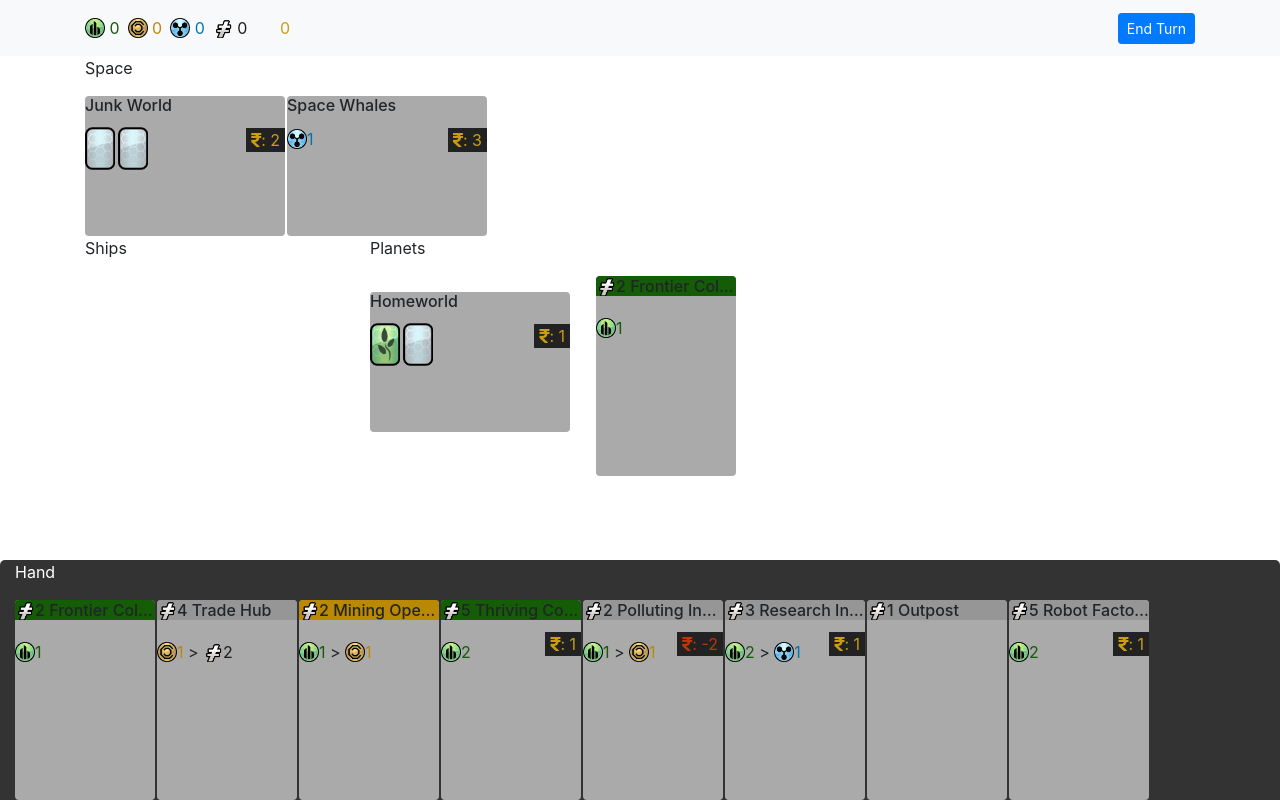
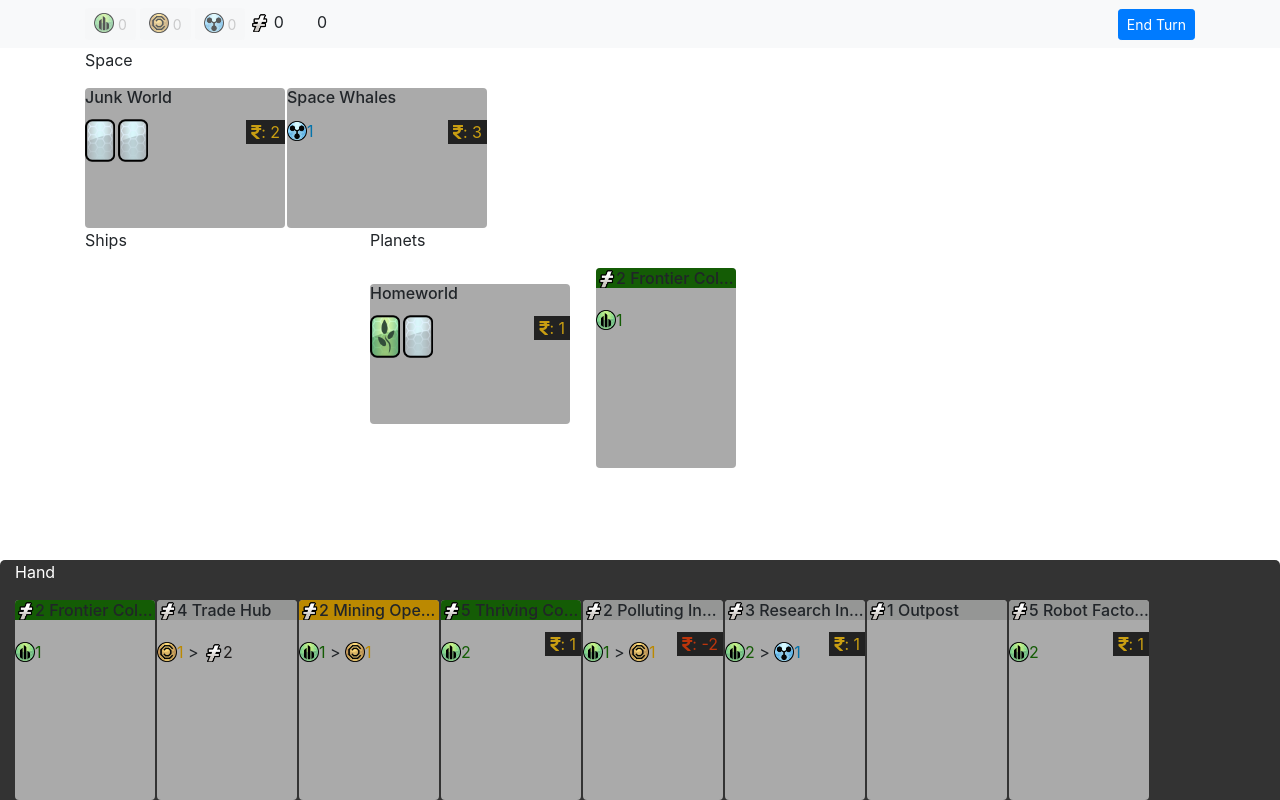
Before and after one commit to jurgensweere/ttg, an Angular app: page /game in a window 1280 px wide. Built offline with nearby package versions, Linux system fonts and the light colour scheme.

Commit message:
Implemented resource for card

```diff
--- a/src/app/game/board/board.component.html
+++ b/src/app/game/board/board.component.html
@@ -2,20 +2,19 @@
     <nav class="navbar navbar-expand-lg bg-light">
         <div class="container">
             <div class="mr-auto">
-                <!-- <a class="navbar-brand" href="#">TTG</a> -->
-                <span class="navbar-text mr-2 manpower">
+                <button class="btn btn-secudary btn-sm mr-1" type="button" (click)="onManpowerClicked()" [disabled]="gameService.manpower < 3">
                     <i class="icon manpower"></i> {{ gameService.manpower }}
-                </span>
-                <span class="navbar-text mr-2 production">
+                </button>
+                <button class="btn btn-secudary btn-sm mr-1" type="button" (click)="onProductionClicked()" [disabled]="gameService.production < 1 ">
                     <i class="icon production"></i> {{ gameService.production }}
-                </span>
-                <span class="navbar-text mr-2 science">
+                </button>
+                <button class="btn btn-secudary btn-sm mr-1" type="button" (click)="onScienceClicked()" [disabled]="gameService.science < 1 ">
                     <i class="icon science"></i> {{ gameService.science }}
-                </span>
-                <span class="navbar-text mr-2 credits">
+                </button>
+                <span class="mr-1">
                     <i class="icon credits"></i> {{ gameService.credits }}
                 </span>
-                <span class="navbar-text mr-2 renown">
+                <span class="mr-1">
                     <i class="icon renown"></i> {{ gameService.renown }}
                 </span>
             </div>
--- a/src/app/game/board/board.component.ts
+++ b/src/app/game/board/board.component.ts
@@ -104,4 +104,16 @@ export class BoardComponent implements OnInit {
     }
     this.cardSelectedContext = null;
   }
+
+  onManpowerClicked() {
+    this.gameService.manpowerToCard();
+  }
+
+  onProductionClicked() {
+    this.gameService.productionToCard();
+  }
+
+  onScienceClicked() {
+    // TODO: figure out how to implement a search in the discard pile
+  }
 }
--- a/src/app/game/game.service.ts
+++ b/src/app/game/game.service.ts
@@ -373,6 +373,24 @@ export class GameService {
         });
     }
 
+    manpowerToCard() {
+        if (this.manpower < 3) {
+            this.messageService.addWarning(`You need 3 manpower to get a card`);
+            return;
+        }
+        this.manpower -= 3;
+        this.drawCard();
+    }
+
+    productionToCard() {
+        if (this.production < 1) {
+            this.messageService.addWarning(`You need 1 production to get a card`);
+            return;
+        }
+        this.production -= 1;
+        this.drawCard();
+    }
+
     gameOver():boolean {
         return this.spaceDeck.length == 0;
     }
--- a/src/sass/styles.scss
+++ b/src/sass/styles.scss
@@ -19,12 +19,17 @@
     position: relative;
 }
 .icon {
-    width: 20px;
-    height: 20px;
+    width: 16px;
+    height: 16px;
     display: inline-block;
     vertical-align: text-bottom;
     background-size: cover;
     background-repeat: no-repeat;
+
+    @media (min-width: 768px) {
+        width: 20px;
+        height: 20px;
+    }
     &.manpower{
         background-image: url('/assets/icons/Manpower.png');
     }
```
